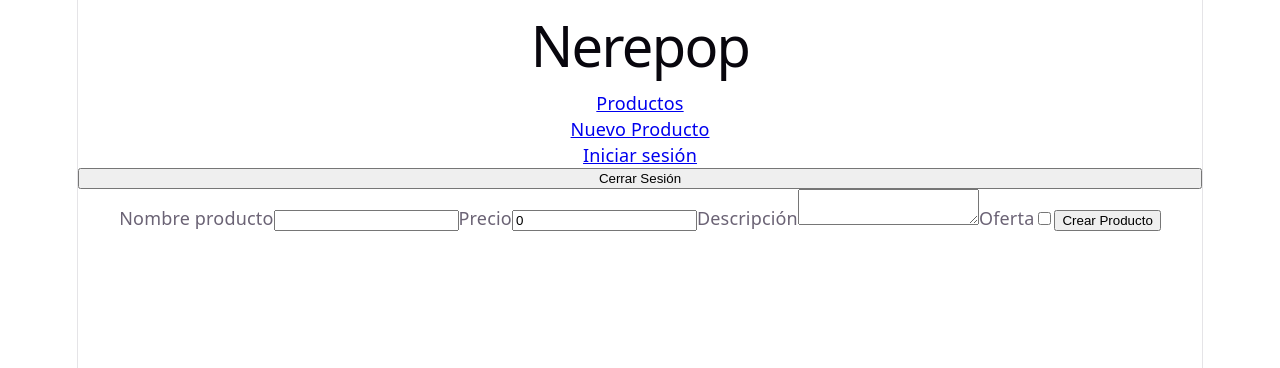
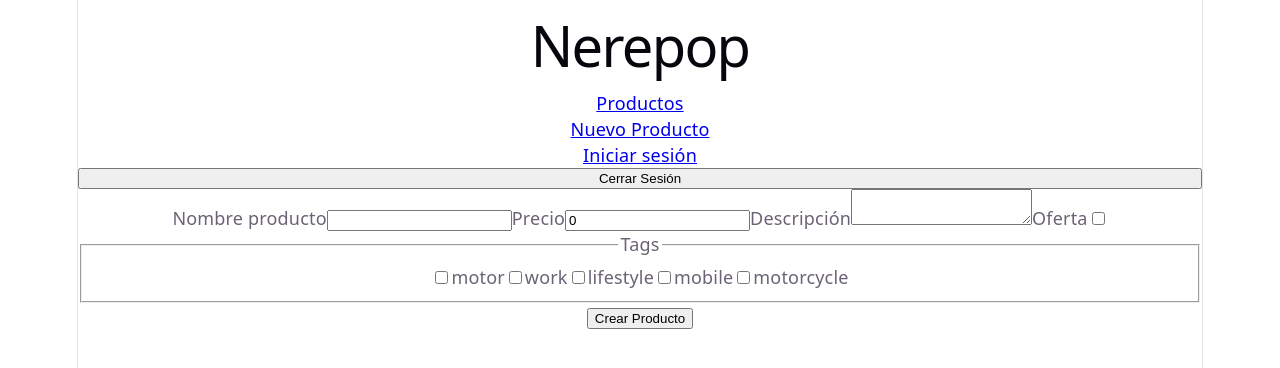
Before and after one commit to Nerealofe/practica-fundamentos-react, a React (Vite) app: page /products/new in a window 1280 px wide. Shown: the top 368 px of the page. Built offline with nearby package versions, Linux system fonts and the light colour scheme; sample sign-in values are in the browser's storage.

Commit message:
Add update tags

```diff
--- a/src/App.css
+++ b/src/App.css
@@ -167,7 +167,7 @@
 
   &::before,
   &::after {
-    content: '';
+    content: "";
     position: absolute;
     top: -4.5px;
     border: 5px solid transparent;
--- a/src/features/products/components/products-list.tsx
+++ b/src/features/products/components/products-list.tsx
@@ -27,17 +27,6 @@ export function ProductsList() {
   return (
     <>
       <h3>Lista de productos </h3>
-      {filteredProducts.length === 0 && (
-        <>
-          {" "}
-          <p>No hay productos que mostrar</p>
-          <NavLink to="/products/new">Crear un producto</NavLink>{" "}
-        </>
-      )}
-
-      {filteredProducts.map((product) => (
-        <ProductCard key={product.id} product={product} />
-      ))}
       <label htmlFor="nameFilter">Filtrar por nombre</label>
       <input
         id="nameFilter"
@@ -51,6 +40,17 @@ export function ProductsList() {
         value={maxPrice}
         onChange={(event) => setMaxPrice(event.target.value)}
       />
+      {filteredProducts.length === 0 && (
+        <>
+          {" "}
+          <p>No hay productos que mostrar</p>
+          <NavLink to="/products/new">Crear un producto</NavLink>{" "}
+        </>
+      )}
+
+      {filteredProducts.map((product) => (
+        <ProductCard key={product.id} product={product} />
+      ))}
     </>
   );
 }
--- a/src/features/products/new-product-page.tsx
+++ b/src/features/products/new-product-page.tsx
@@ -8,6 +8,8 @@ export function NewProductPage() {
   const [price, setPrice] = useState(0);
   const [description, setDescription] = useState("");
   const [isOnSale, setIsOnSale] = useState(false);
+  const [tags, setTags] = useState<string[]>([]);
+
   const navigate = useNavigate();
 
   async function handleSubmit(event: SubmitEvent) {
@@ -16,12 +18,20 @@ export function NewProductPage() {
       id: 0,
       name,
       price,
-      tags: [],
+      tags,
       image: "",
       isOnSale,
       description,
     });
     navigate(`/products/${createdProduct.id}`);
+  }
+
+  function handleTagChange(tag: string) {
+    if (tags.includes(tag)) {
+      setTags(tags.filter((currentTag) => currentTag !== tag));
+    } else {
+      setTags([...tags, tag]);
+    }
   }
 
   return (
@@ -52,6 +62,20 @@ export function NewProductPage() {
         checked={isOnSale}
         onChange={(event) => setIsOnSale(event.target.checked)}
       />
+      <fieldset>
+        <legend>Tags</legend>
+
+        {["motor", "work", "lifestyle", "mobile", "motorcycle"].map((tag) => (
+          <label key={tag}>
+            <input
+              type="checkbox"
+              checked={tags.includes(tag)}
+              onChange={() => handleTagChange(tag)}
+            />
+            {tag}
+          </label>
+        ))}
+      </fieldset>
 
       <button type="submit">Crear Producto</button>
     </form>
--- a/src/index.css
+++ b/src/index.css
@@ -11,8 +11,8 @@
   --shadow:
     rgba(0, 0, 0, 0.1) 0 10px 15px -3px, rgba(0, 0, 0, 0.05) 0 4px 6px -2px;
 
-  --sans: system-ui, 'Segoe UI', Roboto, sans-serif;
-  --heading: system-ui, 'Segoe UI', Roboto, sans-serif;
+  --sans: system-ui, "Segoe UI", Roboto, sans-serif;
+  --heading: system-ui, "Segoe UI", Roboto, sans-serif;
   --mono: ui-monospace, Consolas, monospace;
 
   font: 18px/145% var(--sans);
```
